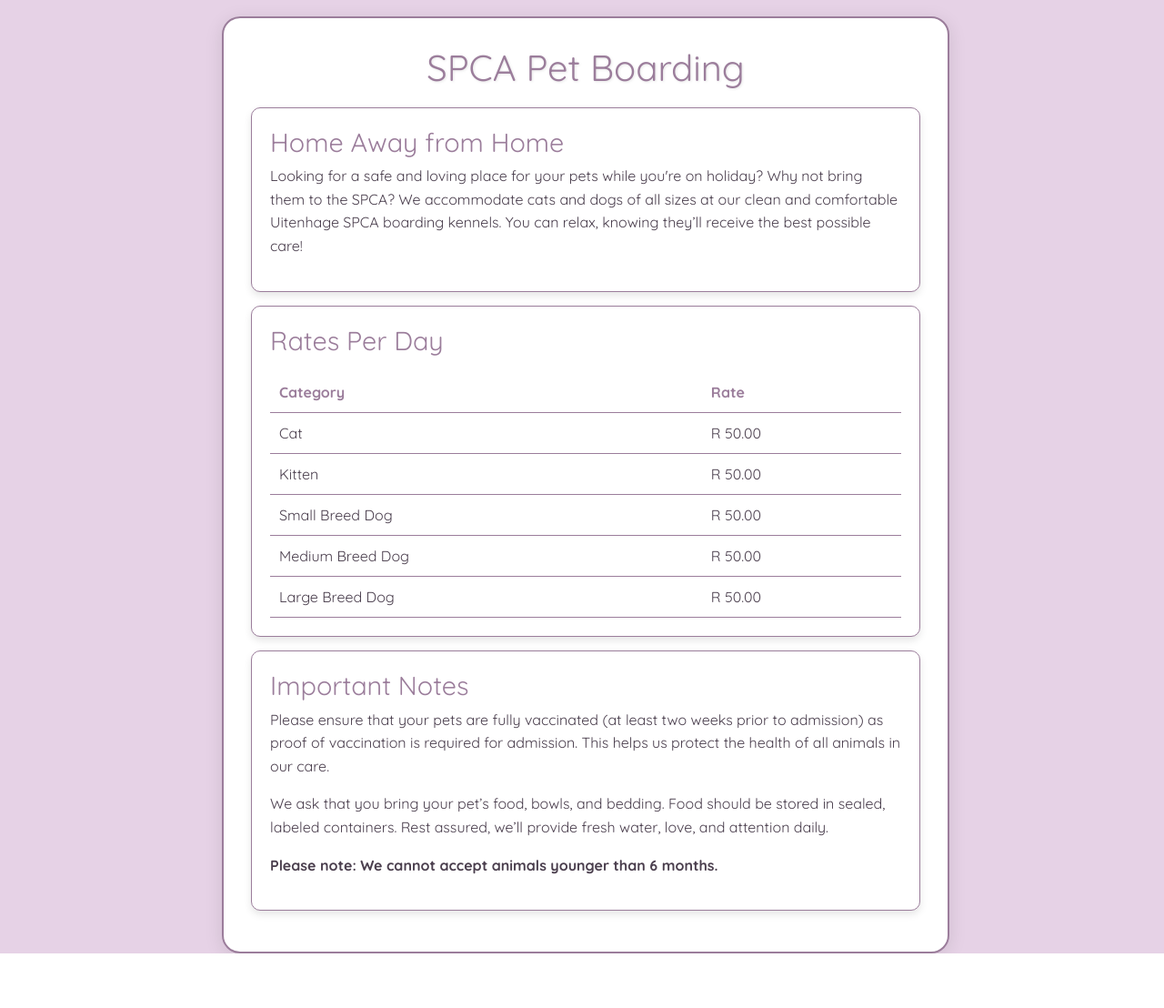
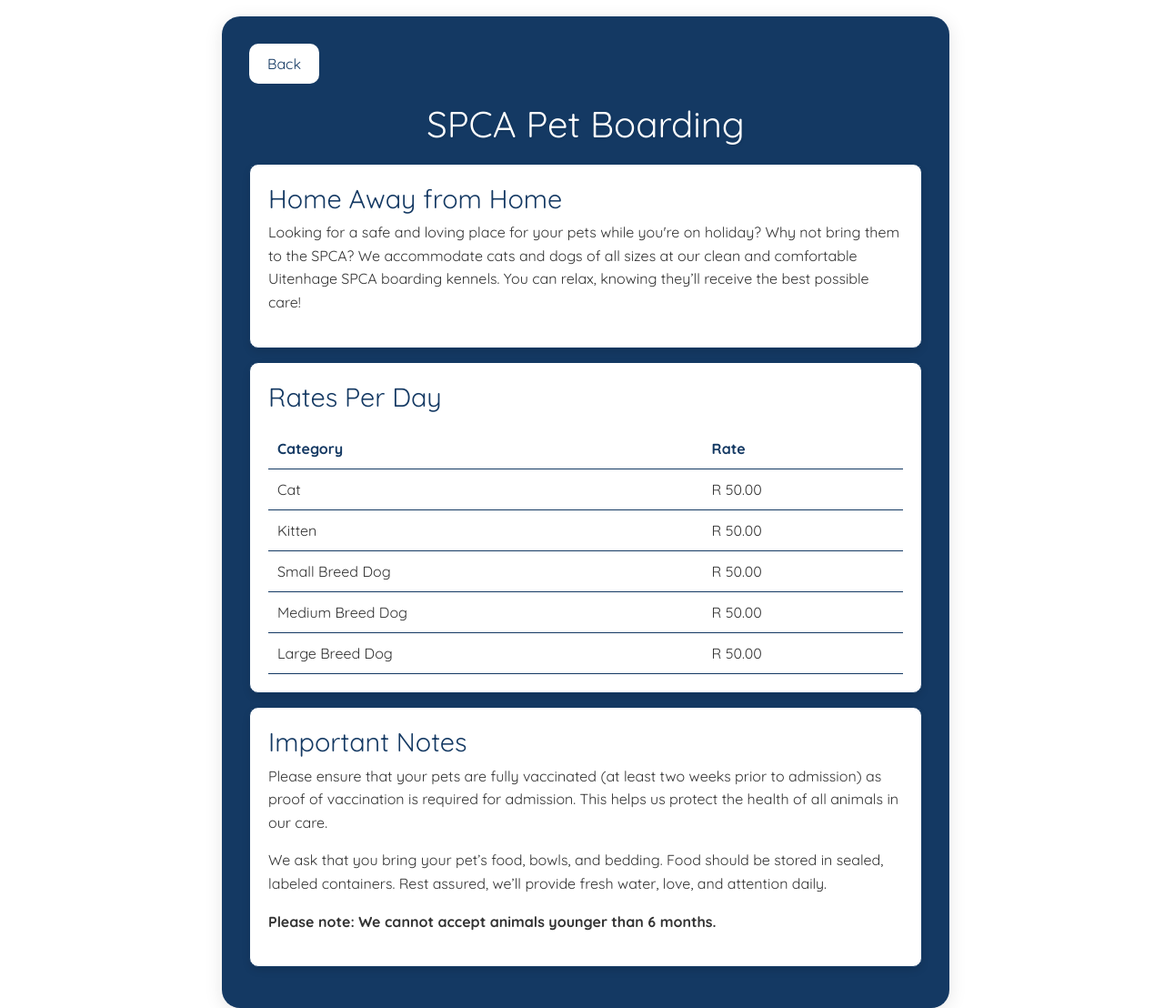
Before and after one commit to Stoffel5/WIL-SPCA-app, an ASP.NET Core app: page /boarding in a window 1280 px wide. Shown: the whole page at 91% size. Before the commit the page ends 1048 px from the top, so only its background shows below. Run offline with ASP.NET Core 8, Linux system fonts and the light colour scheme; style sheets or scripts are compiled from the project's sources.

Commit message:
Boarding done

```diff
--- a/WIL-SPCS/Pages/Boarding.razor
+++ b/WIL-SPCS/Pages/Boarding.razor
@@ -1,4 +1,5 @@
 @page "/boarding"
+@inject NavigationManager NavigationManager
 <!DOCTYPE html>
 <html lang="en">
 <head>
@@ -9,8 +10,8 @@
     <style>
         html, body {
             font-family: 'Quicksand', sans-serif;
-            background-color: #E6D2E6;
-            color: #4B3F4E;
+            background-color: white;
+            color: #333333;
             margin: 0;
             padding: 0;
         }
@@ -19,39 +20,52 @@
             max-width: 800px;
             margin: 0 auto;
             padding: 30px;
-            background-color: #FFFFFF;
+            background-color: #143963;
             border-radius: 20px;
             box-shadow: 0px 4px 20px rgba(0, 0, 0, 0.1);
-            border: 2px solid #9B7D9B;
         }
 
         .heading {
             text-align: center;
             font-size: 2.5em;
-            color: #9B7D9B;
+            color: white;
             margin-bottom: 20px;
             text-shadow: 1px 1px 3px rgba(0, 0, 0, 0.1);
         }
 
         .card {
-            background-color: #FFFFFF;
-            border: 1px solid #9B7D9B;
+            background-color: white;
+            border: 1px solid #143963;
             border-radius: 10px;
             padding: 20px;
             margin: 15px 0;
             box-shadow: 0px 4px 8px rgba(0, 0, 0, 0.1);
+            transition: transform 0.3s ease, box-shadow 0.3s ease;
+            color: #143963;
         }
+
+            .card:hover {
+                transform: scale(1.05);
+                box-shadow: 0px 6px 20px rgba(0, 0, 0, 0.3);
+                background-color: #143963;
+                color: white;
+            }
 
             .card h2 {
                 font-size: 1.8em;
-                color: #9B7D9B;
+                color: #143963;
                 margin-top: 0;
+            }
+
+            .card:hover h2,
+            .card:hover p {
+                color: white;
             }
 
         .content p {
             font-size: 1em;
             line-height: 1.6;
-            color: #4B3F4E;
+            color: #333333;
         }
 
         .rates-table {
@@ -63,26 +77,54 @@
             .rates-table th, .rates-table td {
                 padding: 10px;
                 text-align: left;
-                border-bottom: 1px solid #9B7D9B;
+                border-bottom: 1px solid #143963;
             }
 
             .rates-table th {
                 font-weight: bold;
-                color: #9B7D9B;
+                color: #143963;
             }
 
             .rates-table td {
-                color: #4B3F4E;
+                color: #333333;
             }
+
+        .card:hover .rates-table th,
+        .card:hover .rates-table td {
+            color: white;
+            border-bottom: 1px solid white;
+        }
 
         .highlight {
             font-weight: bold;
-            color: #9B7D9B;
+            color: #143963;
         }
+
+        .back-button {
+            background-color: #ffffff;
+            color: #143963;
+            border: none;
+            border-radius: 10px;
+            padding: 10px 20px;
+            font-size: 1em;
+            cursor: pointer;
+            margin-bottom: 20px;
+            transition: background-color 0.3s, transform 0.3s;
+        }
+
+            .back-button:hover {
+                background-color: #143963;
+                color: white;
+                transform: scale(1.05);
+            }
+
     </style>
 </head>
 <body>
     <div class="boarding-container">
+
+        <button class="back-button" @onclick="NavigateBack">Back </button>
+
         <h1 class="heading">SPCA Pet Boarding</h1>
 
         <div class="card">
@@ -127,5 +169,10 @@
             <p class="highlight">Please note: We cannot accept animals younger than 6 months.</p>
         </div>
     </div>
+
+    @code {
+        private void NavigateBack() => NavigationManager.NavigateTo("/information");
+    }
+
 </body>
 </html>
```
